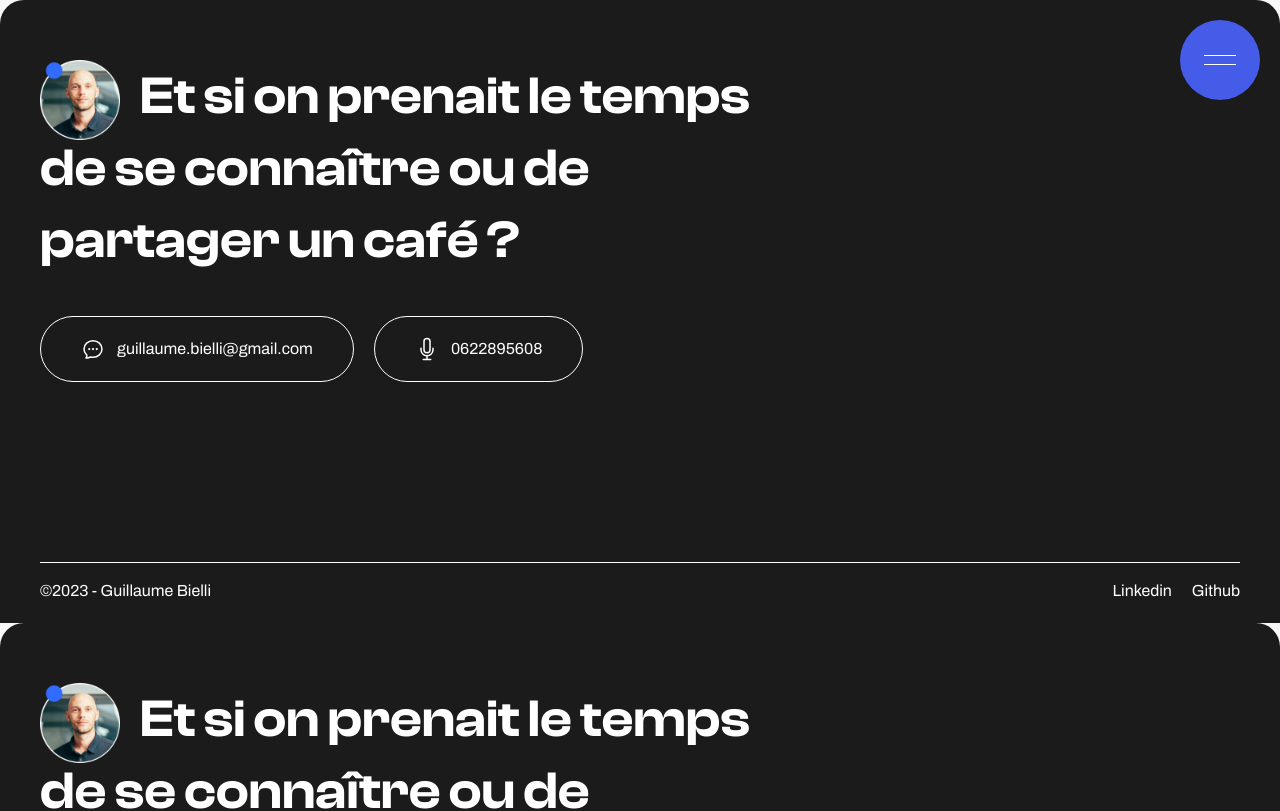
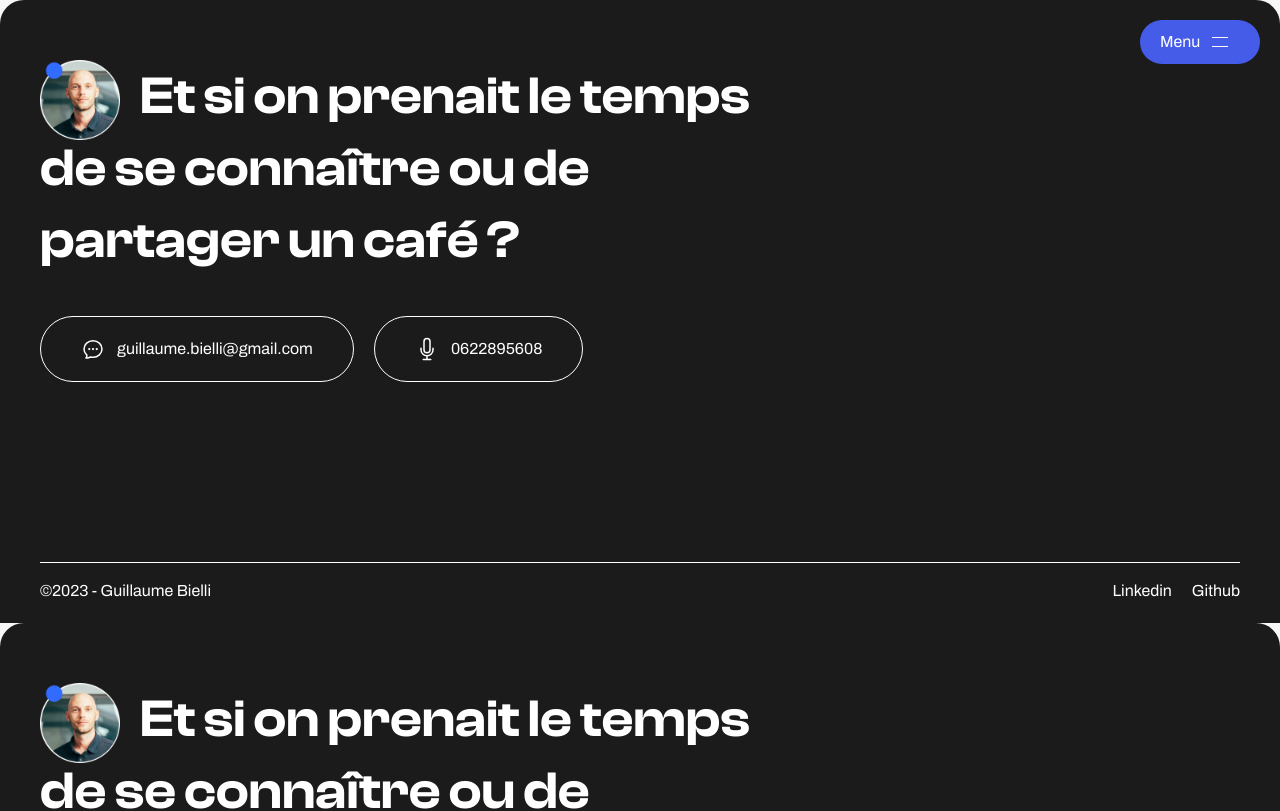
Before and after one commit to gbielli/portfolio, a Next.js app: page /components/Footer in a window 1280 px wide. Shown: the top 811 px of the page. Built offline with nearby package versions, Linux system fonts and the light colour scheme.

Commit message:
menu on burger

```diff
--- a/app/components/Header/page.js
+++ b/app/components/Header/page.js
@@ -9,7 +9,9 @@ const Header = () => {
   return (
     <>
       <div onClick={() => setIsActive(prev => !prev)} className={styles.button}>
+      <div className='text-white'>Menu</div>
         <div className={`${styles.burger} ${isActive ? styles.burgerActive : ""}`}></div>
+
       </div>
     </>
   )
--- a/app/components/Header/style.module.scss
+++ b/app/components/Header/style.module.scss
@@ -3,9 +3,10 @@
     right: 0px;
     margin: 20px;
     z-index: 2;
-    width: 80px;
-    height: 80px;
-    border-radius: 50%;
+    width: 120px;
+    height: auto;
+    padding: 10px 20px;
+    border-radius: 30px;
     background-color: #455CE9;
     cursor: pointer;
     display: flex;
```
